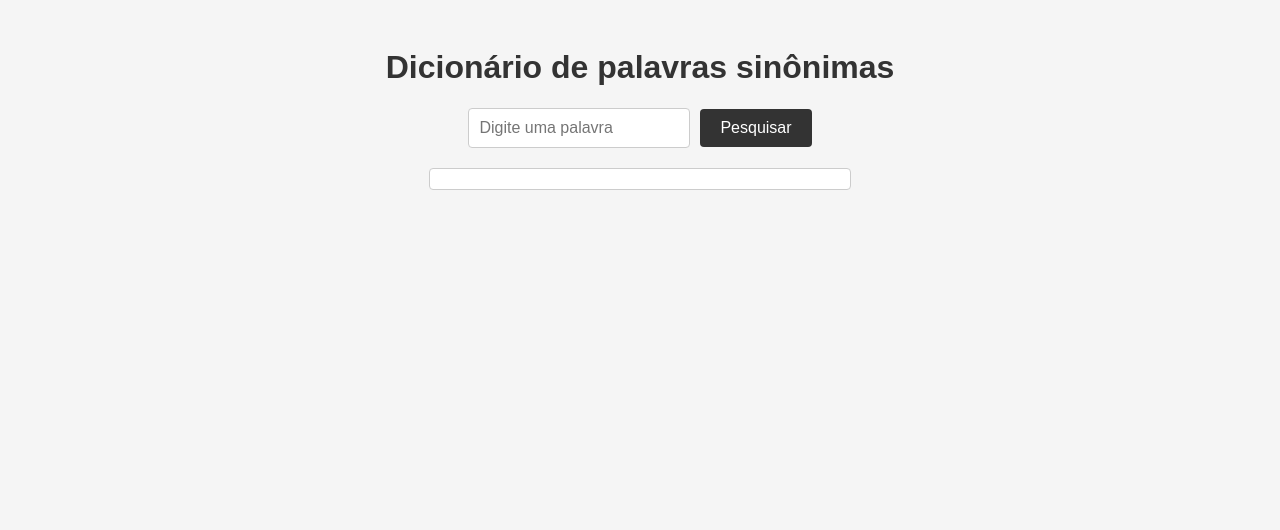
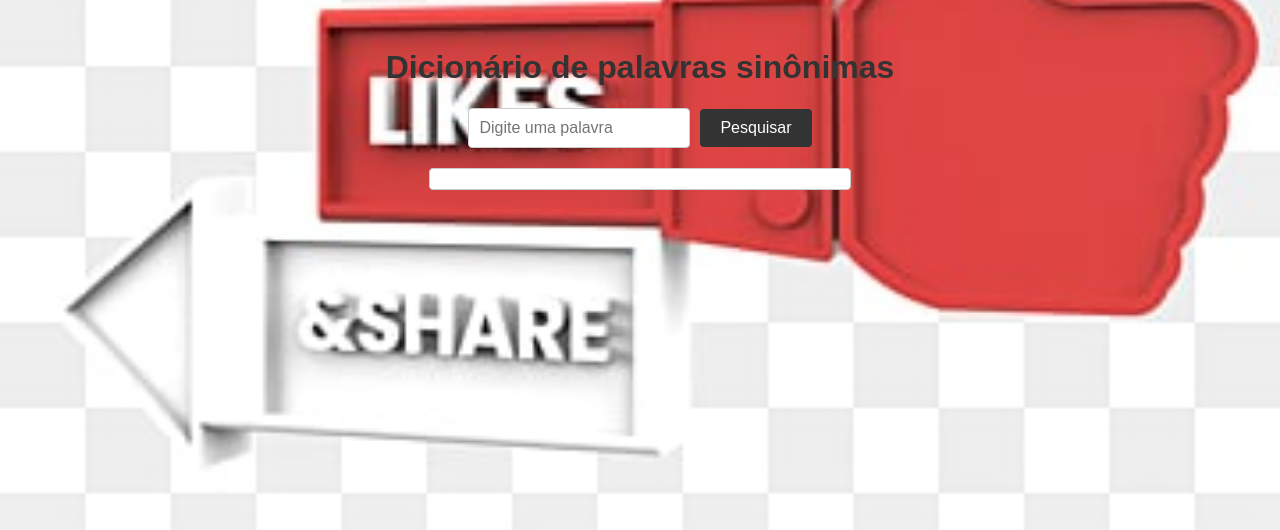
Before and after one commit to kelven939/dictionary, a plain HTML site: page index.html in a window 1280 px wide. Drawn offline with Linux system fonts and the light colour scheme; no server answers.

Commit message:
add folder image

```diff
--- a/style.css
+++ b/style.css
@@ -2,6 +2,10 @@ body {
     font-family: Arial, sans-serif;
     background-color: #f5f5f5;
     padding: 20px;
+    background-image: url("./images/likes-and-share.jpg");
+    background-repeat: no-repeat;
+    background-position: center;
+    background-size: cover;
 }
 
 h1 {
```
Also changed, not shown: images/Share-icon.png (added), images/likes-and-share.jpg (added).
